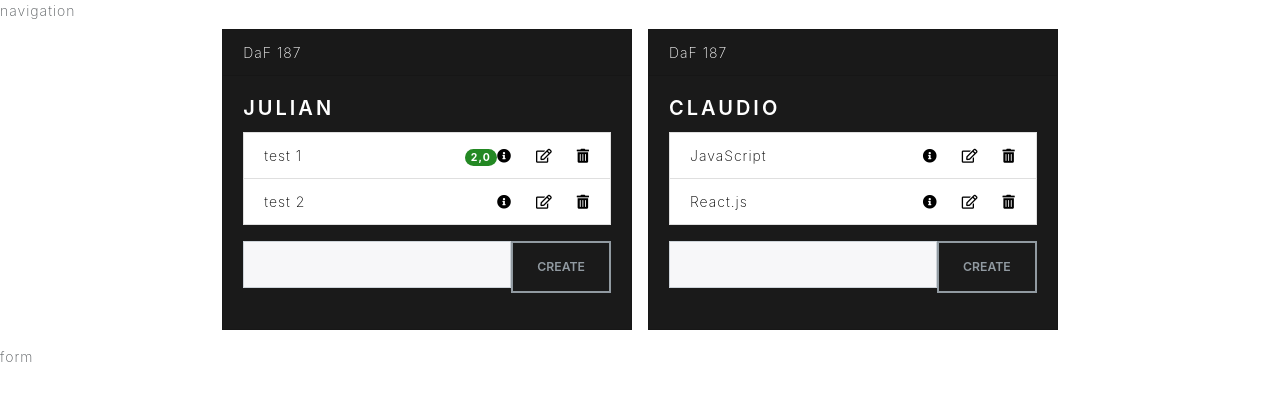
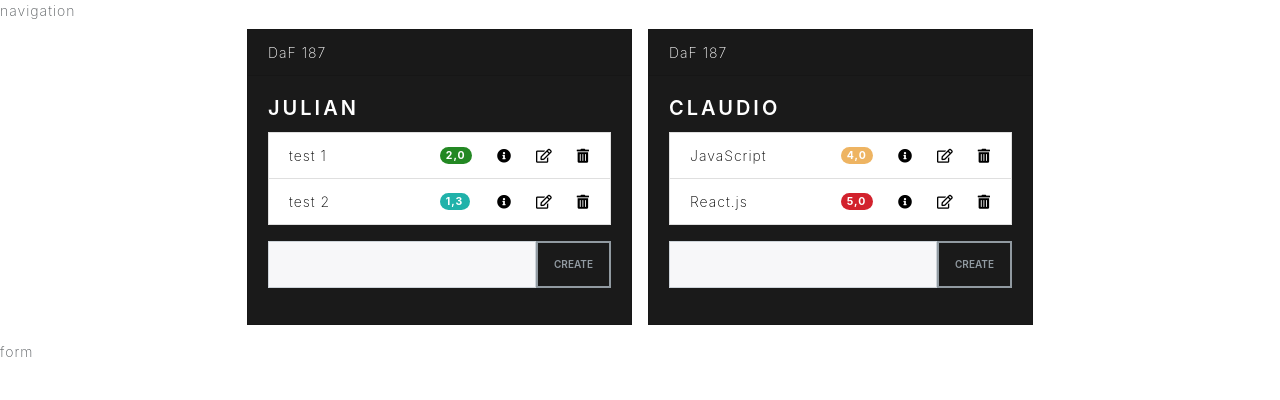
Before and after one commit to julian0becker/testscore, a React (Create React App) app: page / in a window 1280 px wide. Shown: the top 400 px of the page. Built offline with nearby package versions, Linux system fonts and the light colour scheme.

Commit message:
updated results styling

```diff
--- a/src/App.css
+++ b/src/App.css
@@ -14,6 +14,10 @@
   color: #20b2aa;
   transform: scale(1.5);
   cursor: pointer;
+}
+
+.icon-container {
+  width: 50%;
 }
 
 #editName:hover {
--- a/src/App.js
+++ b/src/App.js
@@ -24,10 +24,11 @@ class App extends Component {
             testName: "test 2",
             maxPoints: 100,
             passMark: "60%",
-            reachedPoints: "Please Edit",
-            grade: null,
-            gradeUniStyle: null,
-            testId: uuid.v4()
+            reachedPoints: 95,
+            grade: 0.95,
+            gradeUniStyle: "1,3",
+            testId: uuid.v4(),
+            badgeStyle: "#20B2AA"
           }
         ],
         studentId: uuid.v4()
@@ -39,19 +40,21 @@ class App extends Component {
             testName: "JavaScript",
             maxPoints: 100,
             passMark: "50%",
-            reachedPoints: "Please Edit",
-            grade: null,
-            gradeUniStyle: null,
-            testId: uuid.v4()
+            reachedPoints: 50,
+            grade: 0.5,
+            gradeUniStyle: "4,0",
+            testId: uuid.v4(),
+            badgeStyle: "#EEB462"
           },
           {
             testName: "React.js",
             maxPoints: 100,
             passMark: "50%",
-            reachedPoints: "Please Edit",
-            grade: null,
-            gradeUniStyle: null,
-            testId: uuid.v4()
+            reachedPoints: 1,
+            grade: 0.01,
+            gradeUniStyle: "5,0",
+            testId: uuid.v4(),
+            badgeStyle: "#D2222D"
           }
         ],
         studentId: uuid.v4()
@@ -390,11 +393,15 @@ const Student = props => (
         <div className="form-group">
           <fieldset className="container-fluid">
             <div className="row">
-              <input name="inputField" className="form-control col" />
+              <input
+                type="text"
+                name="inputField"
+                className="form-control col "
+              />
               <input
                 type="submit"
                 value="create"
-                className="btn btn-outline-secondary"
+                className="btn btn-outline-secondary btn-sm"
               />
             </div>
           </fieldset>
@@ -417,13 +424,15 @@ const Result = props => (
     >
       {props.result.testName}
     </div>
-    <div>
-      <span
-        className="badge badge-primary badge-pill"
+    <div className="d-flex justify-content-between icon-container">
+      <div
+        className="badge badge-primary badge-pill align-self-center"
         style={{ backgroundColor: props.result.badgeStyle }}
       >
         {props.result.gradeUniStyle}
-      </span>
+      </div>
+      <div className="d-flex">
+        <div>
           <span
             onClick={() =>
               props.handleOpenInfoModal(
@@ -433,6 +442,8 @@ const Result = props => (
             }
             className="fas fa-info-circle"
           />
+        </div>
+        <div>
           <span
             onClick={() =>
               props.handleOpenEditModal(
@@ -442,6 +453,8 @@ const Result = props => (
             }
             className="far fa-edit ml-4"
           />
+        </div>
+        <div>
           <span
             onClick={() =>
               props.handleDeleteSingleTest(
@@ -451,6 +464,8 @@ const Result = props => (
             }
             className="fas fa-trash-alt ml-4"
           />
+        </div>
+      </div>
     </div>
   </li>
 );
```
Lines whose indentation alone changed are shown as unchanged.
